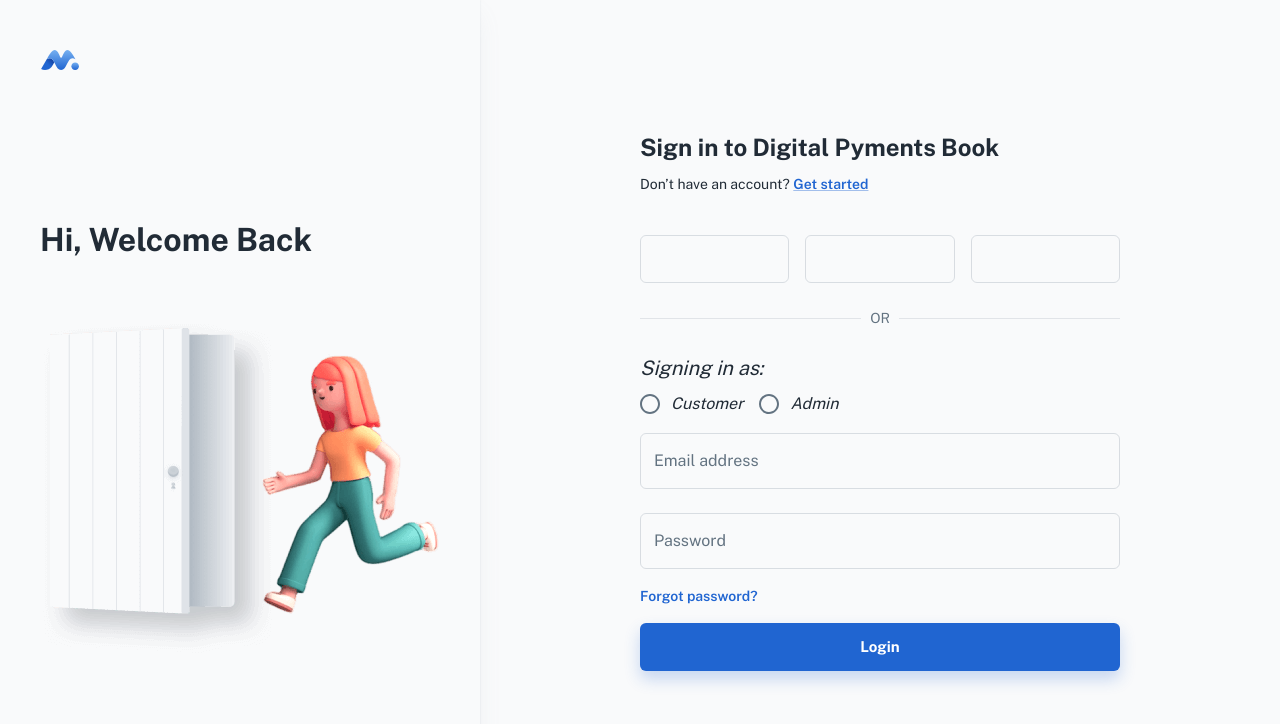
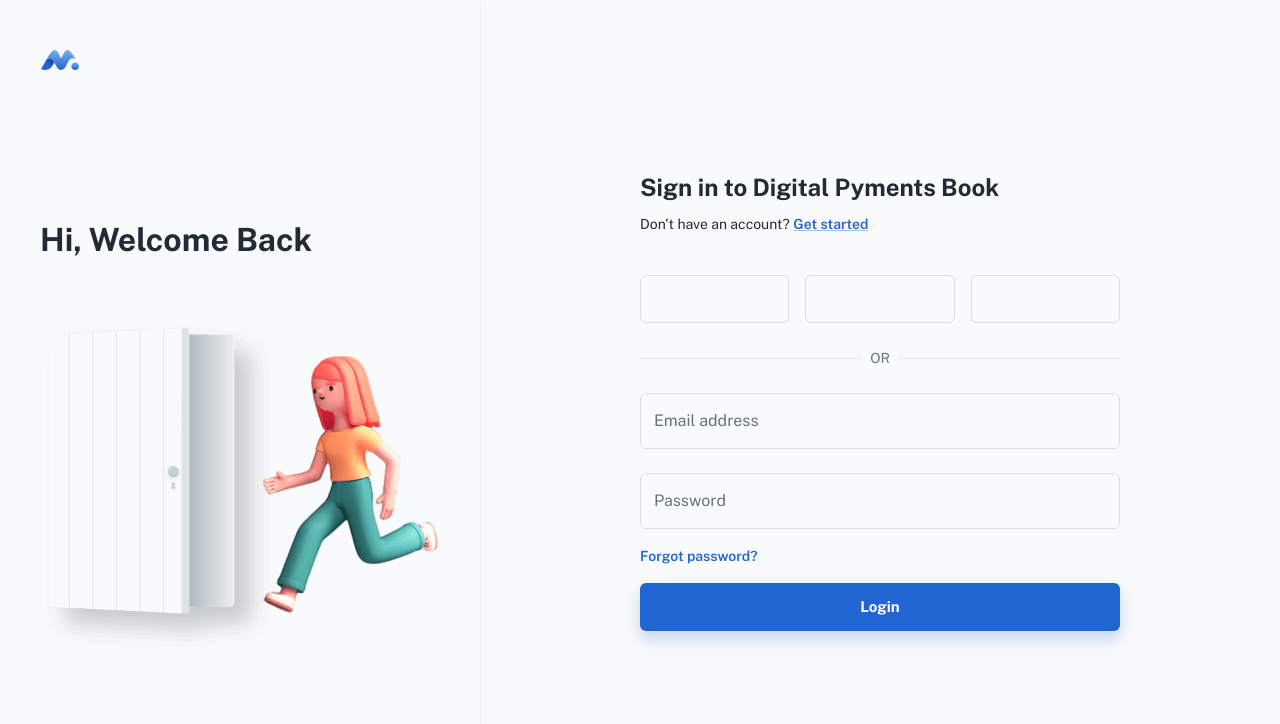
Before and after one commit to arpita1329/Digital-Payments-Book, a React (Create React App) app: page /login in a window 1280 px wide. Shown: the top 724 px of the page. Built offline with nearby package versions, Linux system fonts and the light colour scheme; some icons are missing; a web font is replaced by a local one.

Commit message:
login: remove user type button

```diff
--- a/src/sections/auth/login/LoginForm.js
+++ b/src/sections/auth/login/LoginForm.js
@@ -14,7 +14,6 @@ export default function LoginForm() {
   const [email, setEmail] = useState('');
   const [password, setPassword] = useState('');
   const [showPassword, setShowPassword] = useState(false);
-  const [utype, setUType] = useState('');
 
   const handleEmailChange = (event) => {
     setEmail(event.target.value);
@@ -27,16 +26,11 @@ export default function LoginForm() {
   const validateEmail = (email) => /\S+@\S+\.\S+/.test(email);
 
   const handleSubmit = () => {
-    const data = { email, password, utype };
+    const data = { email, password };
     if (!data.email) return toast.error('Email Required');
     if (!validateEmail(data.email)) return toast.error('Invalid Email');
     if (!data.password) return toast.error('Password Required');
-    if (!data.utype) return toast.error('User Type Required');
     return loginCheck(data);
-  };
-
-  const handleUTypeChange = (event) => {
-    setUType(event.target.value);
   };
 
   return (
@@ -53,13 +47,6 @@ export default function LoginForm() {
         pauseOnHover
         theme="colored"
       />
-      <Stack justifyContent="space-between" sx={{ mb: 1 }} fontSize={20} fontStyle={'italic'}>
-        Signing in as:
-        <RadioGroup row aria-label="usertype" name="usertype" onChange={handleUTypeChange}>
-          <FormControlLabel value="customer" control={<Radio />} label="Customer" />
-          <FormControlLabel value="admin" control={<Radio />} label="Admin" />
-        </RadioGroup>
-      </Stack>
       <Stack spacing={3}>
         <TextField id="email" name="email" label="Email address" onChange={handleEmailChange} />
         <TextField
```
